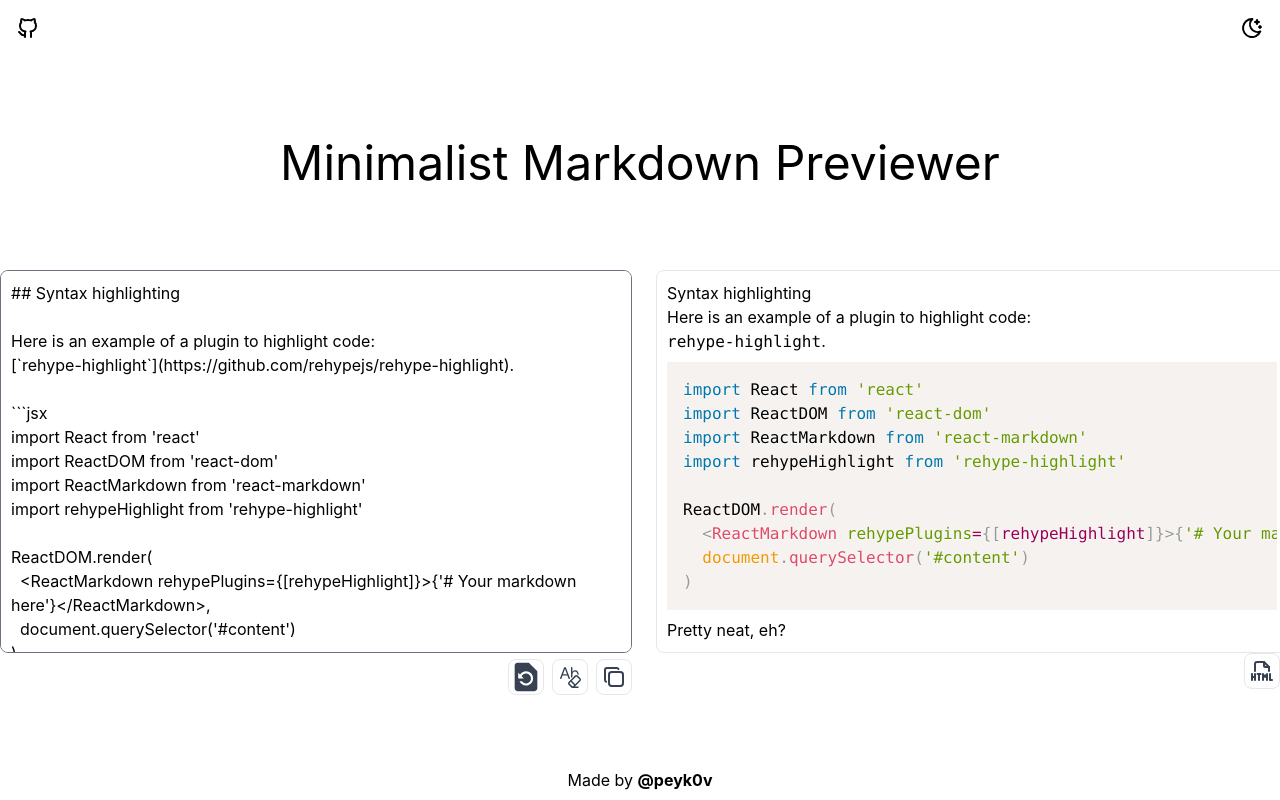
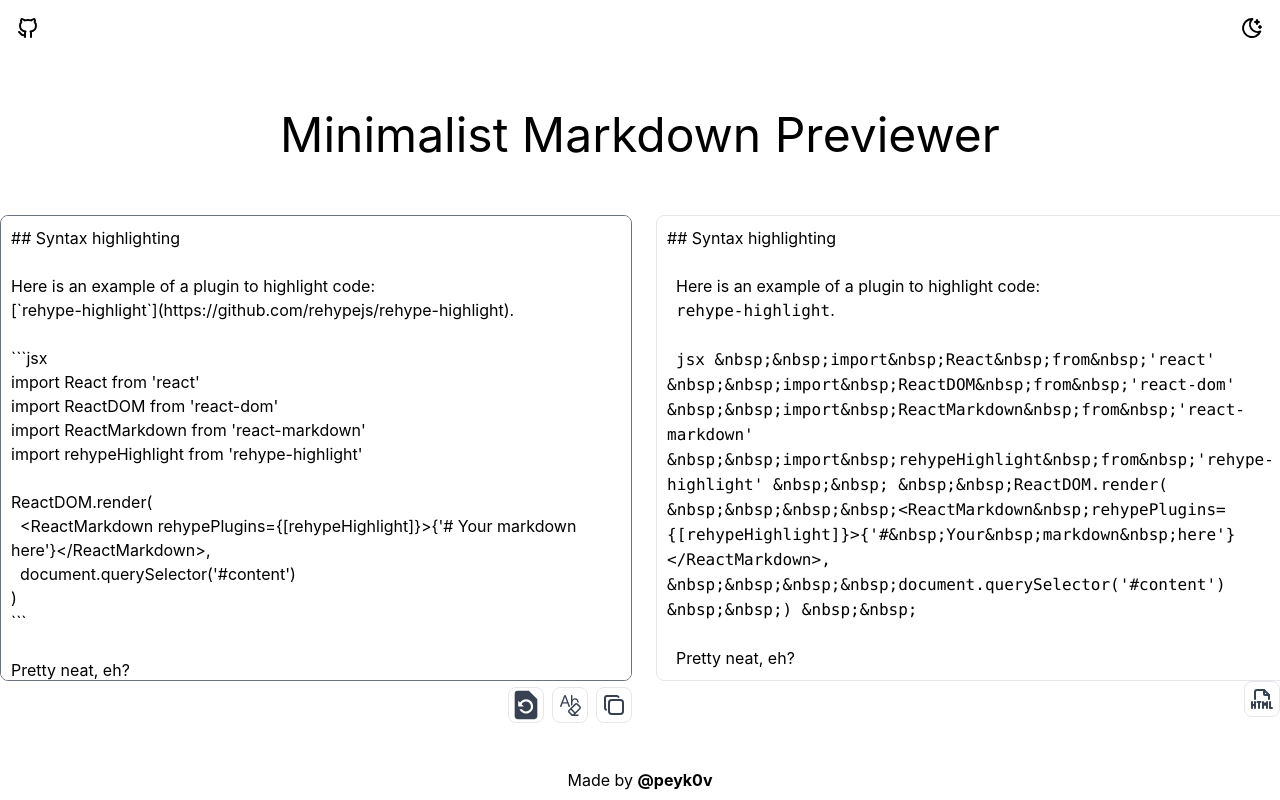
Before and after one commit to NPeykov/minimalist-epuber, a React (Create React App) app: page / in a window 1280 px wide. Built offline with nearby package versions, Linux system fonts and the light colour scheme; a web font is replaced by a local one.

Commit message:
fix: line breaks & multiple spaces

```diff
--- a/src/components/PreviewPanel.tsx
+++ b/src/components/PreviewPanel.tsx
@@ -20,7 +20,7 @@ const PreviewPanel = ({
       <div className="overflow-y-scroll w-full h-full p-2.5 font-mono text-zinc-900 dark:text-zinc-100 mx-2 border border-orange-400 rounded-lg dark:bg-zinc-900 bg-zinc-50">
         <Markdown
           className="react-markdown-text w-full prose prose-invert prose-img:rounded-xl prose-a:text-blue-500 prose-pre:bg-transparent prose-pre:p-1 prose-code:bg-zinc-200 dark:prose-code:bg-[#282C34] prose-h1:text-zinc-900 prose-h2:text-zinc-900 prose-h3:text-zinc-900 prose-h4:text-zinc-900 dark:prose-h1:text-zinc-100 dark:prose-h2:text-zinc-100 dark:prose-h3:text-zinc-100 dark:prose-h4:text-zinc-100 font-mono text-zinc-900 dark:text-zinc-100"
-          children={text}
+          children={text.replace(/\n/gi, '\n &nbsp;').replace(/ /gi, '&nbsp;')}
           remarkPlugins={[remarkGfm, remarkBreaks]}
           components={{
             code(props) {
```
